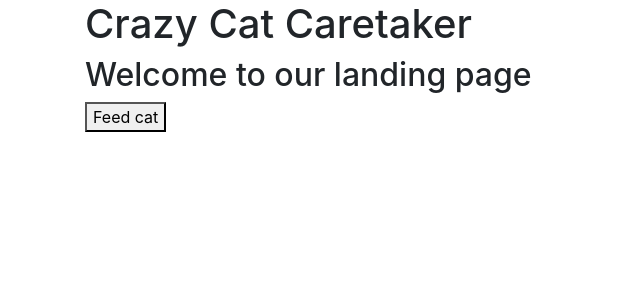
After one commit to Ivan-E-Johnson/Crazy-Cat-Caretaker-Server, a Flask app: page /landing in a window 1280 px wide. The commit adds this page. Shown: the top 300 px of the page, without its empty margins (0-640 px from the left). Run offline with Flask 2, Linux system fonts and the light colour scheme; some libraries are stand-ins or nearby versions.

Commit message:
added a landing page

```diff
--- a/app.py
+++ b/app.py
@@ -5,7 +5,7 @@ app.config.from_envvar("APPLICATION_SETTINGS")
 
 @app.route("/")
 def hello_world():
-    return render_template("index.html", title="This is a test")
+    return render_template("index.html", title="This is a test",  utc_dt = "hi")
 
 @app.route("/login", methods=('GET', 'POST'))
 def login():
@@ -14,6 +14,18 @@ def login():
         return redirect("/")
     else:
         return render_template("login.html")
-@app.route("/index")
+@app.route("/index" ,methods=('GET', 'POST'))
 def example():
+    if request.method == "POST":
+        #Somehting like find out which button was pressed
+        # if statement
+        flash("Feeding the Cat")
     return render_template("index.html", title="Index")
+
+@app.route("/landing" ,methods=('GET', 'POST'))
+def landing_page():
+    if request.method == "POST":
+        #Somehting like find out which button was pressed
+        # if statement
+        flash("Home page")
+    return render_template("landing_page.html", title="Land")
--- a/templates/index.html
+++ b/templates/index.html
@@ -5,4 +5,10 @@
     <h1>Hello World!</h1>
     <h2>Welcome to FlaskApp!</h2>
     <h3>{{ utc_dt }}</h3>
+    <form method="POST" >
+        <button type = submit>
+            button
+        </button>
+    </form>
+
 {% endblock %}
--- /dev/null
+++ b/templates/landing_page.html
@@ -0,0 +1,12 @@
+{% extends 'base.html' %}
+{% block title %} {{title}} {% endblock %}
+{% block content %}
+    <h1>Crazy Cat Caretaker</h1>
+    <h2>Welcome to our landing page</h2>
+    <form method="POST" >
+        <button type = submit>
+            Feed cat
+        </button>
+    </form>
+
+{% endblock %}
```
